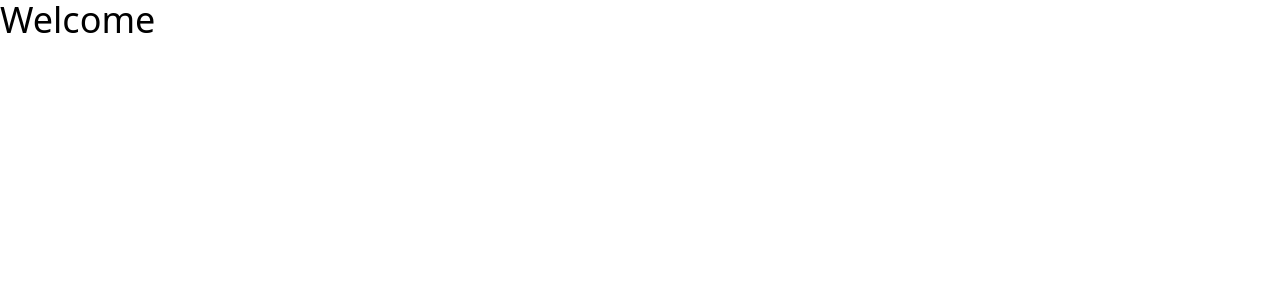
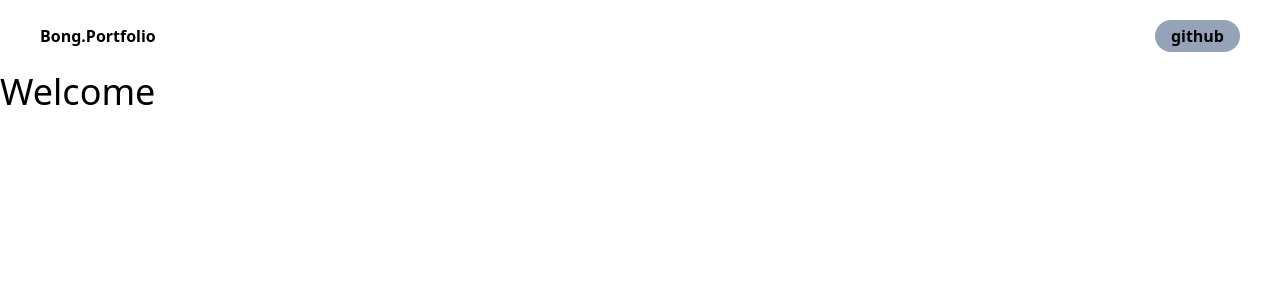
Before and after one commit to Kimyb8870/portfolio-2023, a Next.js app: page / in a window 1280 px wide. Shown: the top 300 px of the page. Built offline with nearby package versions, Linux system fonts and the light colour scheme.

Commit message:
Add: Header component
set: add (admin) (user) directory
set: absolute import path from tsconfig.json

```diff
--- /dev/null
+++ b/app/(admin)/head.tsx
@@ -0,0 +1,9 @@
+export default function Head() {
+  return (
+    <>
+      <title></title>
+      <meta content="width=device-width, initial-scale=1" name="viewport" />
+      <link rel="icon" href="/favicon.ico" />
+    </>
+  )
+}
--- a/app/layout.tsx
+++ b/app/(admin)/layout.tsx
@@ -1,5 +1,3 @@
-import "../styles/globals.css";
-
 export default function RootLayout({
   children,
 }: {
--- a/app/studio/[[...index]]/loading.tsx
+++ b/app/(admin)/studio/[[...index]]/loading.tsx
@@ -1,6 +1,6 @@
 "use client";
 
-import config from "../../../sanity.config";
+import config from "../../../../sanity.config";
 import { NextStudioLoading } from "next-sanity/studio/loading";
 
 export default function Loading() {
--- a/app/studio/[[...index]]/page.tsx
+++ b/app/(admin)/studio/[[...index]]/page.tsx
@@ -2,7 +2,7 @@
 
 import { NextStudio } from "next-sanity/studio";
 
-import config from "../../../sanity.config";
+import config from "../../../../sanity.config";
 
 export default function StudioPage() {
   //  Supports the same props as `import {Studio} from 'sanity'`, `config` is required
--- /dev/null
+++ b/app/(user)/layout.tsx
@@ -0,0 +1,18 @@
+import "styles/globals.css";
+import Header from "components/Header";
+
+export default function RootLayout({
+  children,
+}: {
+  children: React.ReactNode;
+}) {
+  return (
+    <html>
+      {/* <Banner/> */}
+      <body>
+        <Header />
+        {children}
+      </body>
+    </html>
+  );
+}
--- /dev/null
+++ b/components/Header.tsx
@@ -0,0 +1,21 @@
+import Link from "next/link";
+
+const Header = () => {
+  return (
+    <header className="flex justify-between space-x-2 font-bold px-10 py-5">
+      <div className="flex items-center space-x-2">
+        <Link href="/">Bong.Portfolio</Link>
+      </div>
+      <div className="flex justify-center">
+        <Link
+          href="https://github.com/Kimyb8870"
+          className="bg-slate-400 px-4 py-1 rounded-full"
+        >
+          github
+        </Link>
+      </div>
+    </header>
+  );
+};
+
+export default Header;
--- a/tsconfig.json
+++ b/tsconfig.json
@@ -18,7 +18,8 @@
       {
         "name": "next"
       }
-    ]
+    ],
+    "baseUrl": "."
   },
   "include": ["next-env.d.ts", "**/*.ts", "**/*.tsx", ".next/types/**/*.ts"],
   "exclude": ["node_modules"]
```
Also changed, not shown: tailwind.config.js (+4 -4 lines), app/(admin)/studio/[[...index]]/head.tsx (renamed from app/studio/[[...index]]/head.tsx), app/(user)/page.tsx (renamed from app/page.tsx).
